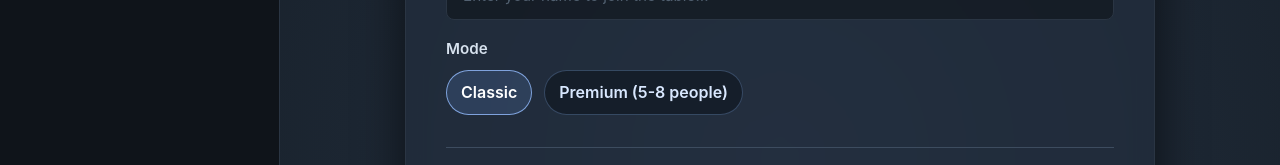
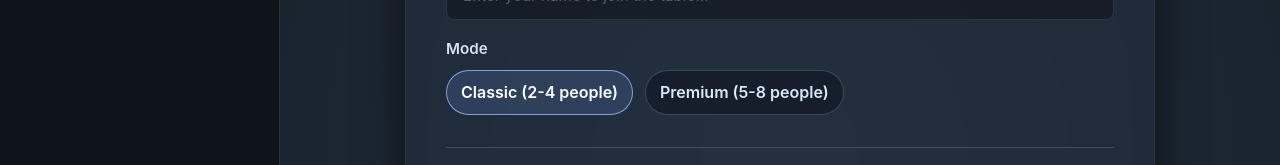
Before and after one commit to EbubekirErden/game-site, a React (Vite) app in the folder apps/web/: page / in a window 1280 px wide. Both pictures are taken after a click on the button "Love Letter". Shown: the part 243-408 px from the top of the page. Built offline with nearby package versions, Linux system fonts and the light colour scheme; no server answers; what @game-site/shared would draw is missing.

Commit message:
fix: label mismatch

```diff
--- a/apps/web/src/pages/HomePage.tsx
+++ b/apps/web/src/pages/HomePage.tsx
@@ -104,7 +104,7 @@ export function HomePage({
                       className={`mode-pill ${selectedMode === "classic" ? "is-selected" : ""}`}
                       onClick={() => onSelectMode("classic")}
                     >
-                      Classic
+                      Classic (2-4 people)
                     </button>
                     <button
                       type="button"
```
